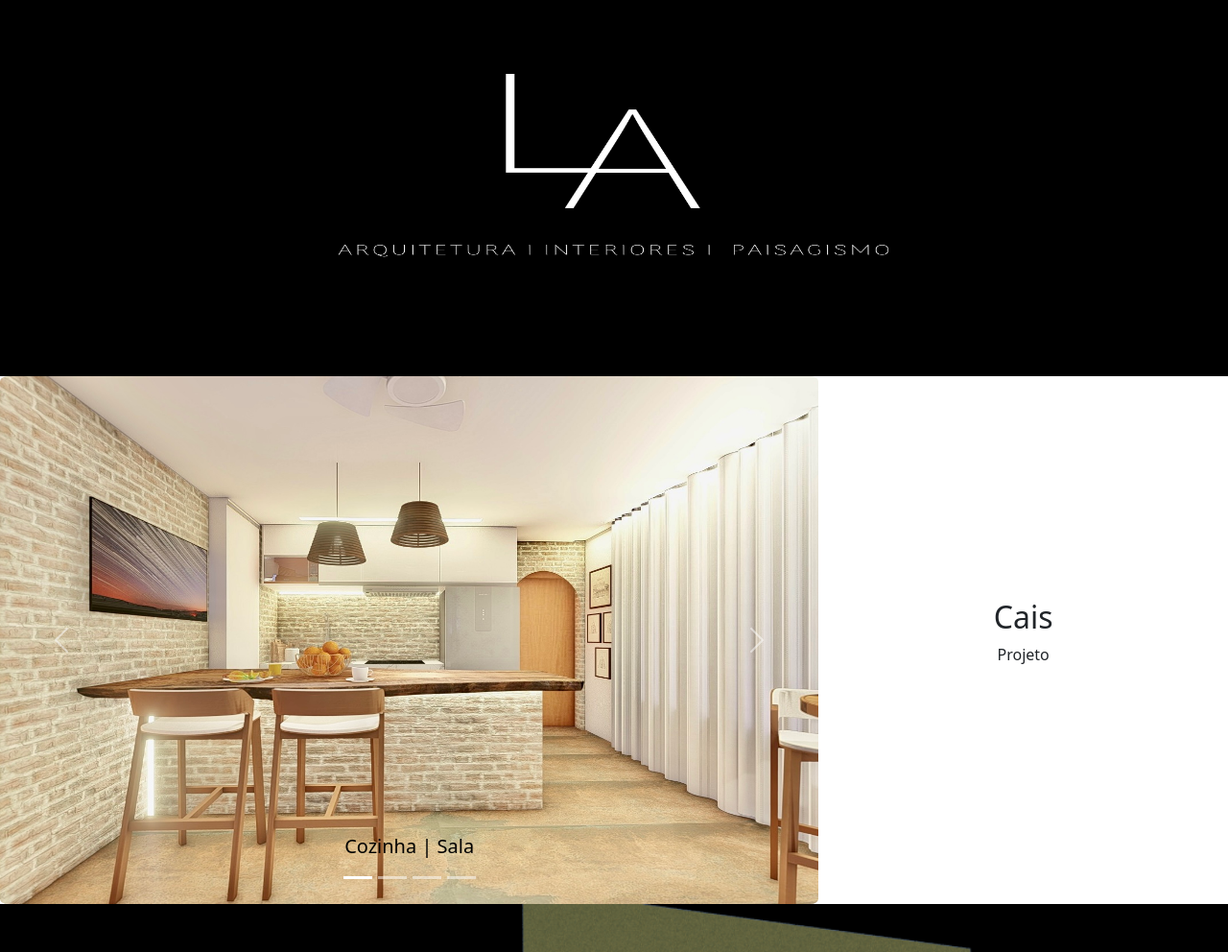
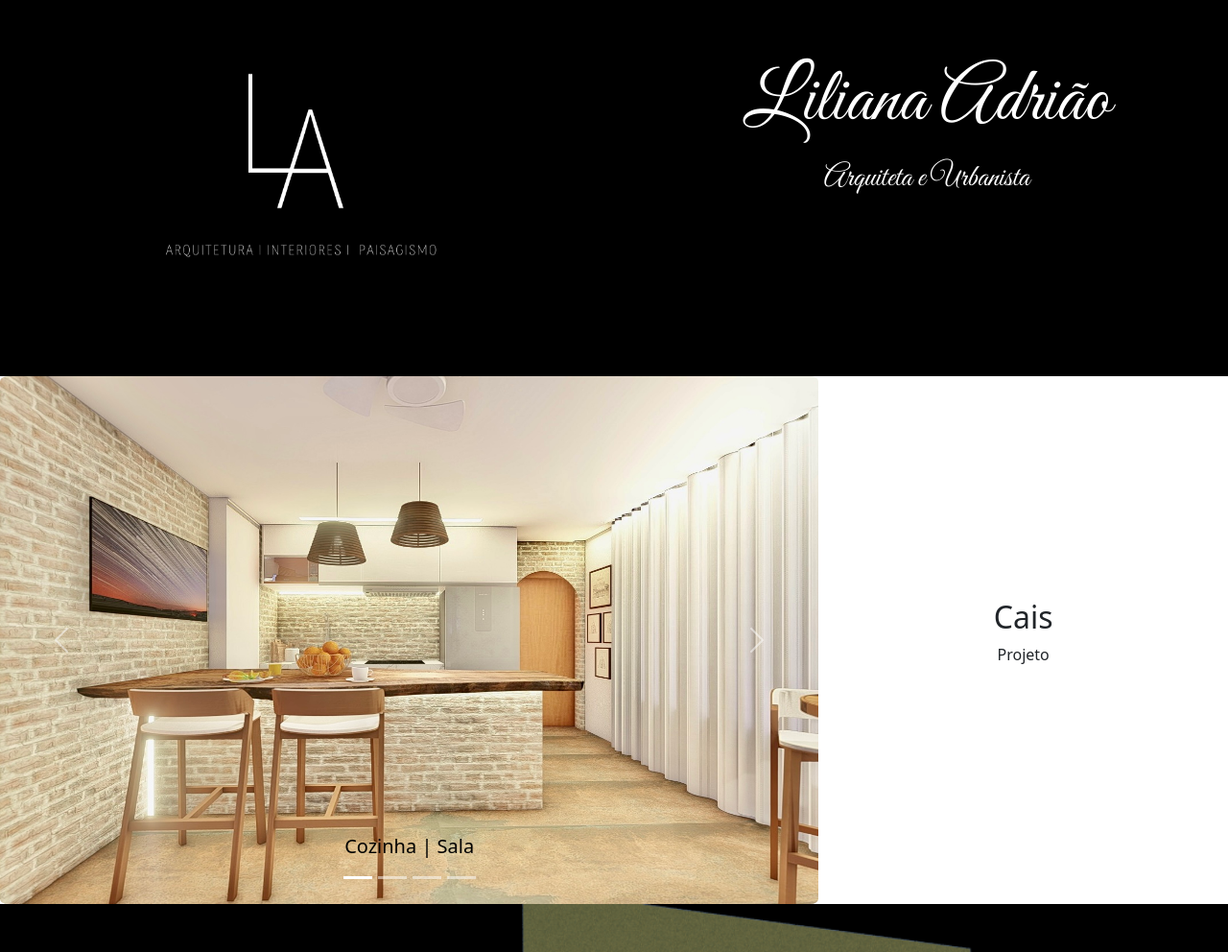
Before and after one commit to RafaelMoraesCruz/Liliana, a plain HTML site: page index.html in a window 1280 px wide. Shown: the part 108-1100 px from the top of the page at 96% size. Drawn offline with nearby package versions, Linux system fonts and the light colour scheme.

Commit message:
Client's name

```diff
--- a/index.html
+++ b/index.html
@@ -24,7 +24,19 @@
   </head>
   <body>
     <!-- logo -->
-    <img class="logo" src="./img/logo/capa.png" alt="logo" />
+    <div class="titulo text-center">
+      <div class="row">
+        <div class="col-md-6 col-sm-6">
+          <img class="logo" src="./img/logo/capa.png" alt="logo" />
+        </div>
+        <div class="titulo-text col-md-6 col-sm-6">
+          <div>
+            <h1>Liliana Adrião</h1>
+            <p>Arquiteta e Urbanista</p>
+          </div>
+        </div>
+      </div>
+    </div>
 
     <!-- 1 projeto -->
     <section class="cais projeto">
--- a/style.css
+++ b/style.css
@@ -1,9 +1,33 @@
-
+@import url('https://fonts.googleapis.com/css2?family=Great+Vibes&display=swap');
 footer p{
     text-align: center;
     margin: 0;
     margin-top: 2%;
 }
+
+.titulo{
+    margin: 0 !important;
+    padding: 0 !important;
+    background-color: black;
+    color: white;
+}
+
+.titulo-text{
+    display: grid;
+    align-items: center;
+    font-family: 'Great Vibes', cursive;
+}
+
+.titulo-text h1{
+    font-size: 5rem;
+    font-weight: 300;
+}
+
+.titulo-text p{
+    font-size: 2rem;
+    font-weight: 100;
+}
+
 
 .logo{
     height: 500px;
```
